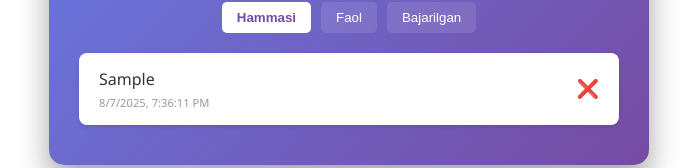
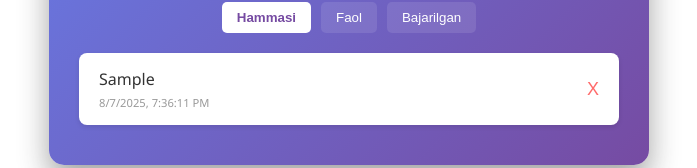
Before and after one commit to R-Islombek/React-todoList, a React (Vite) app: page / in a window 1280 px wide. Both pictures are taken after typing "Sample" into the empty fields and a click on the button "Qo'shish". Shown: the part 245-413 px from the top of the page, without its empty margins (291-988 px from the left). Built offline with nearby package versions, Linux system fonts and the light colour scheme; a web font is replaced by a local one.

Commit message:
o'zgartrish kiritidim

```diff
--- a/src/Components/TodoList/TodoApp.jsx
+++ b/src/Components/TodoList/TodoApp.jsx
@@ -114,7 +114,7 @@ const TodoApp = () => {
                 onClick={() => handleDelete(todo.id)}
                 aria-label="O'chirish"
               >
-                ❌
+                X
               </button>
             </li>
           ))
```
